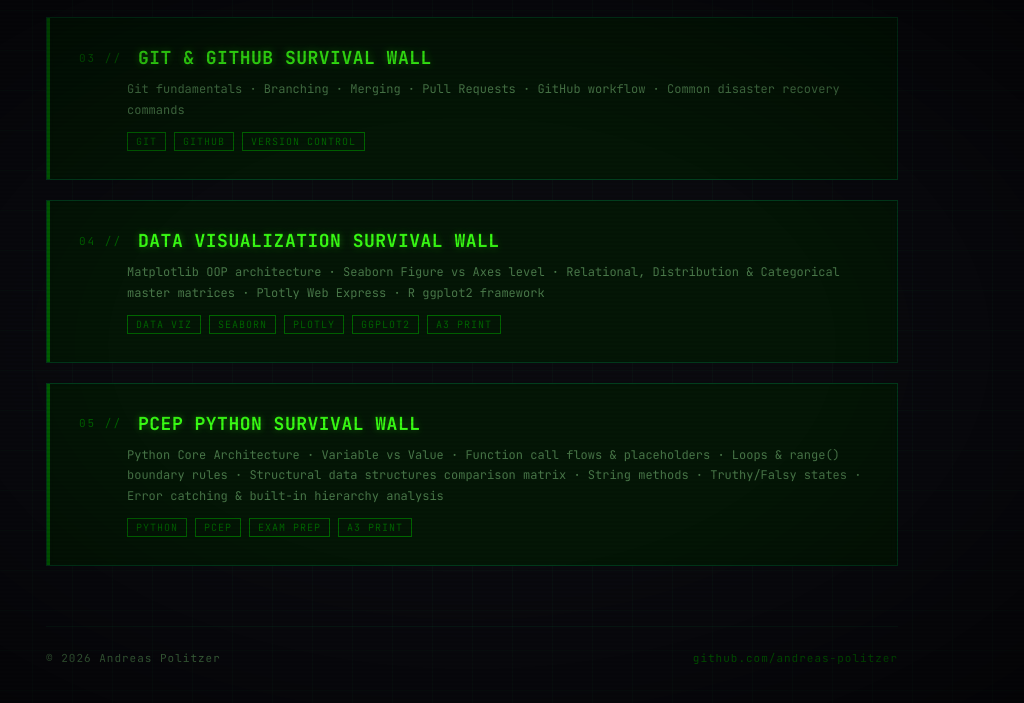
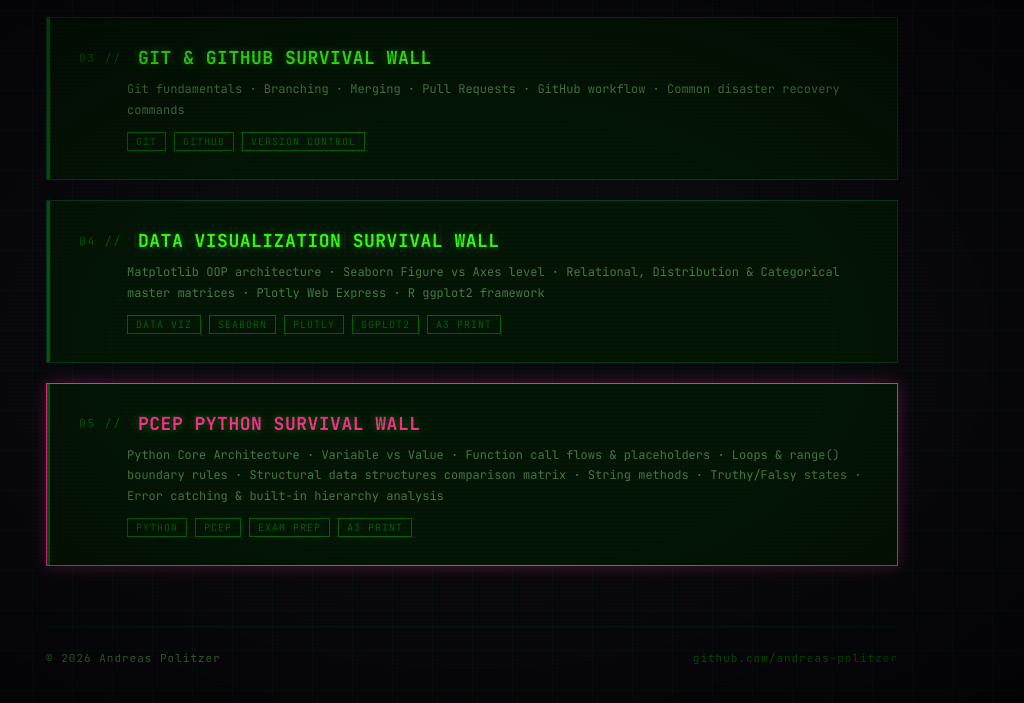
Before and after one commit to andreas-politzer/Data-Science-Survival-Walls, a plain HTML site: page index.html in a window 1280 px wide. In both pictures the pointer is over the link 640 px from the left and 1184 px from the top of the page. Shown: the part 710-1413 px from the top of the page, without its empty margins (168-1192 px from the left). Drawn offline with Linux system fonts and the light colour scheme.

Commit message:
update index.html

```diff
--- a/index.html
+++ b/index.html
@@ -329,6 +329,21 @@
     0%, 100% { opacity: 1; }
     50% { opacity: 0.4; }
   }
+
+  /* 05 // PCEP CARD SYSTEM ALIGNMENT */
+  .card-pcep {
+    border-color: var(--green-dim); /* Fügt sich ein in die grüne Matrix-Optik */
+  }
+
+  /* Der Hover-Effekt: Wechselt die Farbe, sobald die Maus drüberfährt */
+  .card-pcep:hover {
+    border-color: #ff2f92 !important; /* Wechselt zu Neon-Pink */
+    box-shadow: 0 0 15px rgba(255, 47, 146, 0.3);
+  }
+
+  .card-pcep:hover .card-title {
+    color: #ff2f92 !important; /* Titel leuchtet ebenfalls pink auf */
+  }
 </style>
 </head>
 <body>
```
